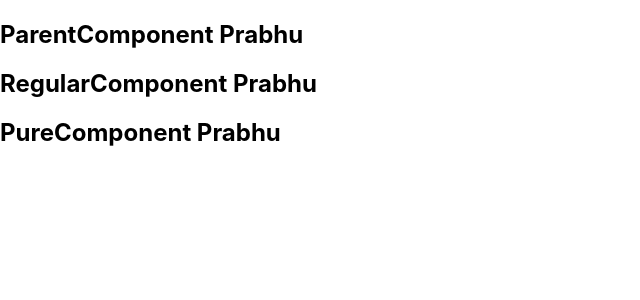
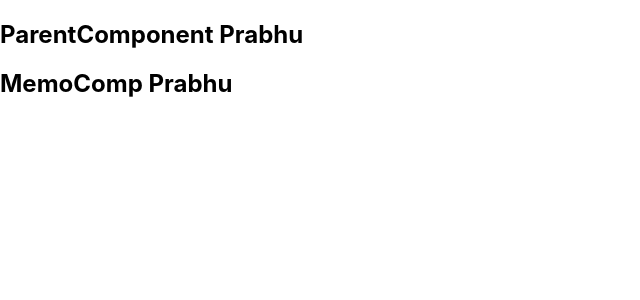
Before and after one commit to Prabhu11D/ReactJS-Learnings, a React (Create React App) app in the folder Fundamentals/ReactJS-Codevolution/helloworld/: page / in a window 1280 px wide. Shown: the top 300 px of the page, without its empty margins (0-640 px from the left). Built offline with nearby package versions, Linux system fonts and the light colour scheme.

Commit message:
27. Memo for function Component

```diff
--- /dev/null
+++ b/Fundamentals/ReactJS-Codevolution/helloworld/src/components/MemoComp.js
@@ -0,0 +1,8 @@
+import React from "react";
+
+function MemoComp({ name }) {
+  console.log("Memo Component");
+  return <h2>MemoComp {name}</h2>;
+}
+
+export default React.memo(MemoComp);
--- a/Fundamentals/ReactJS-Codevolution/helloworld/src/components/PureComp.js
+++ b/Fundamentals/ReactJS-Codevolution/helloworld/src/components/PureComp.js
@@ -1,4 +1,5 @@
 import React from "react";
+import MemoComp from "./MemoComp";
 
 class ParentComp extends React.Component {
   constructor(props) {
@@ -21,25 +22,10 @@ class ParentComp extends React.Component {
     return (
       <div>
         <h2>ParentComponent {this.state.name}</h2>
-        <RegComp name={this.state.name} />
-        <PureComp name={this.state.name} />
+        <MemoComp name={this.state.name} />
       </div>
     );
   }
 }
 
-class RegComp extends React.Component {
-  render() {
-    console.log("Regular Components");
-    return <h2>RegularComponent {this.props.name}</h2>;
-  }
-}
-
-class PureComp extends React.PureComponent {
-  render() {
-    console.log("Pure Components");
-    return <h2>PureComponent {this.props.name}</h2>;
-  }
-}
-
 export default ParentComp;
```
